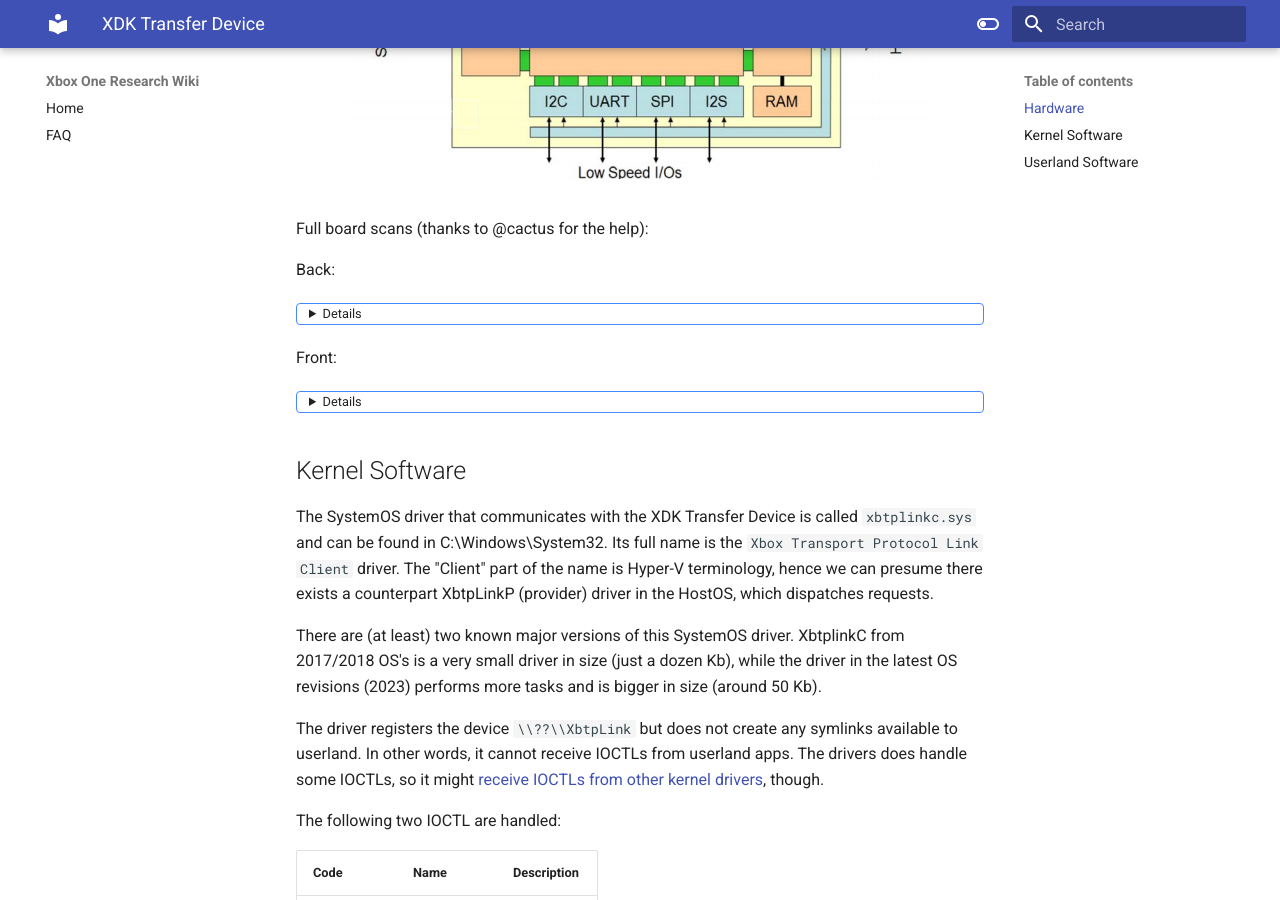
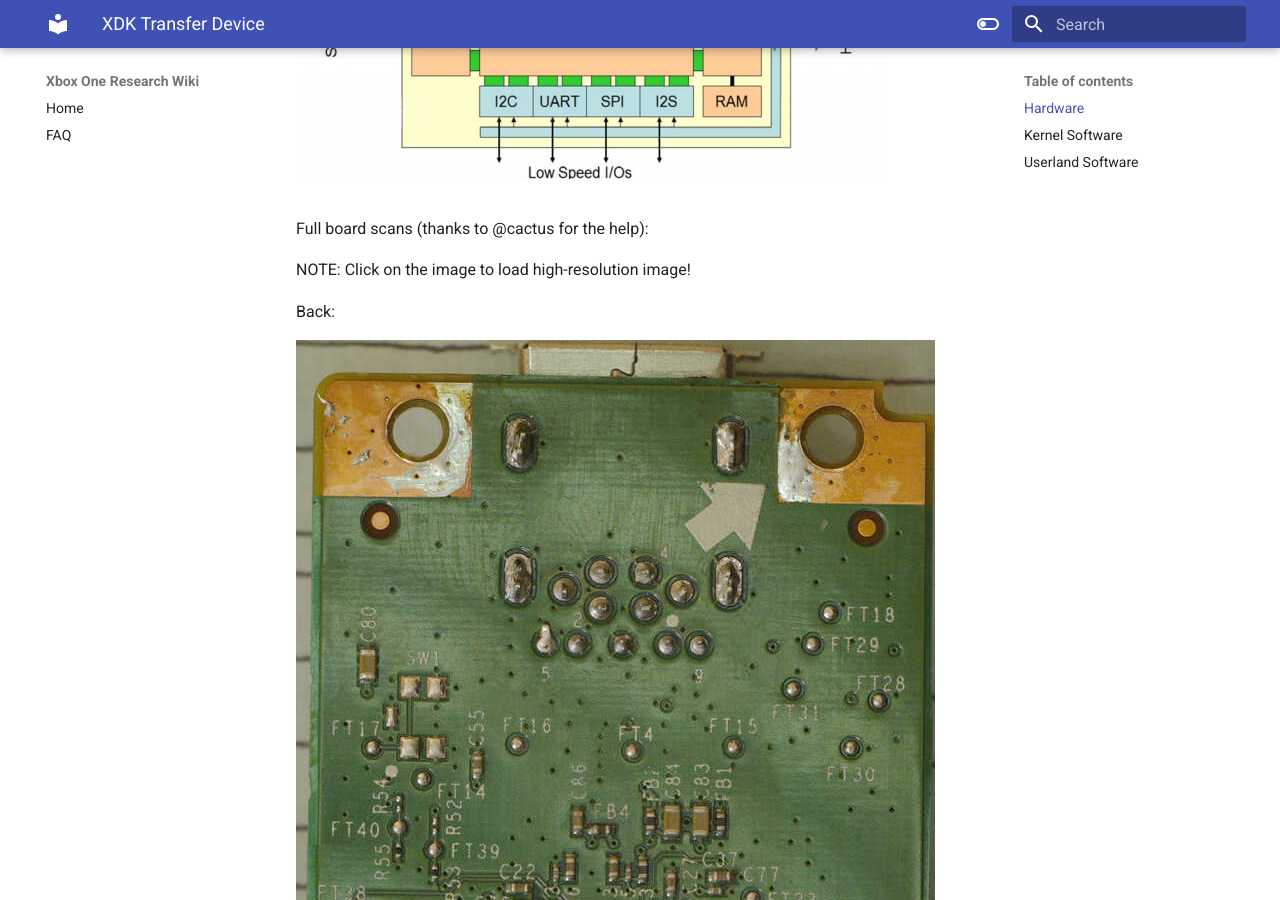
Before and after one commit to xboxoneresearch/wiki, an MkDocs documentation site: the page built from docs/xdk_transfer.md, in a window 1280 px wide and 900 px high, scrolled down 2649 px. Built offline with MkDocs 1.6.1 and Material for MkDocs 9.7.7, drawn with Linux system fonts in a browser that asks for light colours.

Commit message:
images: XDK Transfer pcb scans - created thumbnails and link via markdown instead of HTML

```diff
--- a/docs/xdk_transfer.md
+++ b/docs/xdk_transfer.md
@@ -7,37 +7,28 @@
 
 The XDK Transfer Device box contains four TORX head screws located in the back of the device, under the sticker:
 
-<p align="center">
-  <img src="/xdk_transfer/XDKTransfer.jpg">
-</p>
+![XDK Transfer](xdk_transfer/XDKTransfer.jpg)
 
 Internally, the device contains two heatsinks for heat disipation when doing data transfers. The PCB has a rectangular shape.
 
-<p align="center">
-  <img src="/xdk_transfer/xdk_transfer_teardown.png">
-</p>
+![XDK Transfer teardown](xdk_transfer/xdk_transfer_teardown.png)
 
 The XDK Transfer device contains two `ATMLH532` i2c EEPROMs and two main `CYUSB3014-BZXI` ICs, which are essentially dedicated ARM926 EJ-S cores capable of 5 GBit/s USB speeds. The following is a block diagram depicting the design and main features of these cores.
 
-<p align="center">
-  <img src="/xdk_transfer/xdk_transfer_block_diagram.png">
-</p>
+![XDK Transfer block diagram](xdk_transfer/xdk_transfer_block_diagram.png)
 
 Full board scans (thanks to @cactus for the help):
 
+NOTE: Click on the image to load high-resolution image!
+
 Back:
-<details>
-<p align="center">
-  <img src="/xdk_transfer/transfer_back.jpg">
-</p>
-</details>
+
+[![XDK Transfer - backside](xdk_transfer/thumb_transfer_back.jpg)](xdk_transfer/transfer_back.jpg)
+
 
 Front:
-<details>
-<p align="center">
-  <img src="/xdk_transfer/transfer_front.jpg">
-</p>
-</details>
+
+[![XDK Transfer - frontside](xdk_transfer/thumb_transfer_front.jpg)](xdk_transfer/transfer_back.jpg)
 
 
 ## Kernel Software
```
Also changed, not shown: docs/xdk_transfer/thumb_transfer_back.jpg (added), docs/xdk_transfer/thumb_transfer_front.jpg (added).
